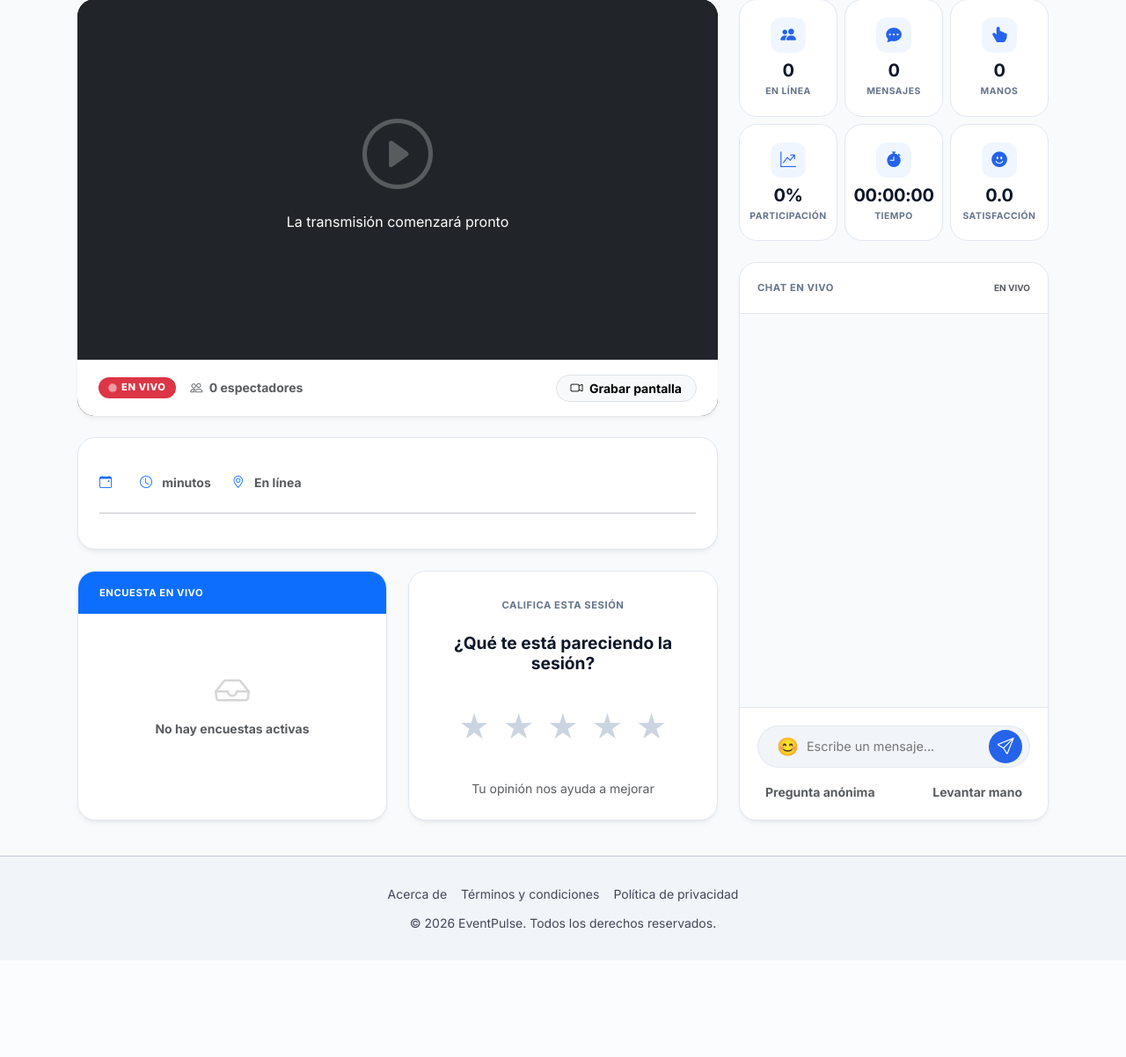
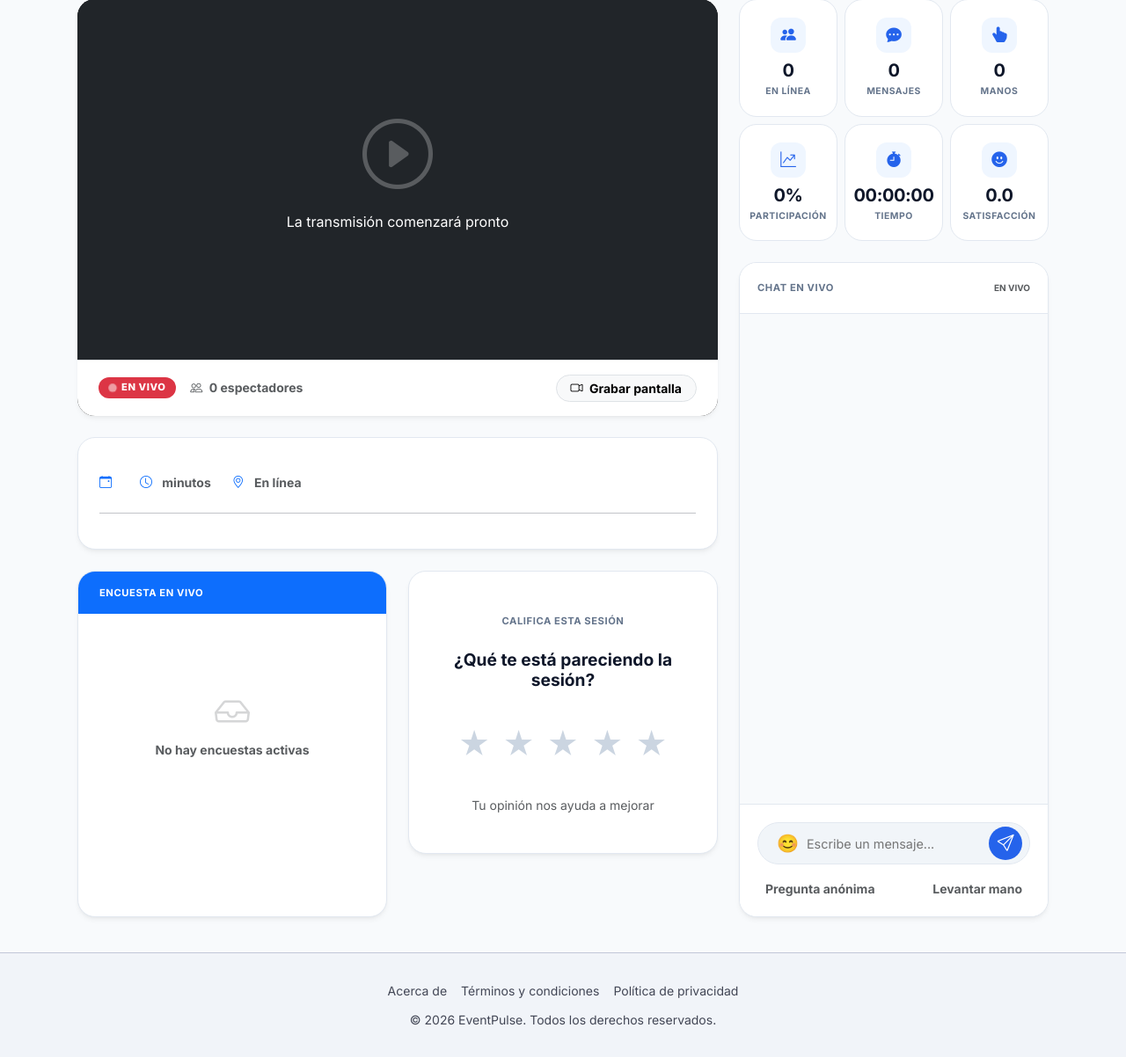
Before and after one commit to Rocio-Planas/Event, a Django app: template ve_streaming/templates/ve_streaming/streaming_room.html in a window 1280 px wide. Shown: the part 121-1323 px from the top of the page at 88% size. Before the commit the page ends 1177 px from the top, so only its background shows below. Run offline with Django 5.2, Linux system fonts and the light colour scheme; the template is opened without the code that fills it, so the values that code supplies are empty; some libraries are stand-ins or nearby versions.

Commit message:
Corrección de estilos cards de encuestas

```diff
--- a/ve_streaming/static/css/streaming-room.css
+++ b/ve_streaming/static/css/streaming-room.css
@@ -42,6 +42,65 @@ body {
   border: 1px solid var(--sr-border) !important;
   box-shadow: var(--sr-shadow) !important;
   overflow: hidden;
+}
+
+/* ===== TARJETAS DE ENCUESTA: MISMA ALTURA Y SCROLL ===== */
+.sr-card-main.h-100 {
+  height: auto !important;
+}
+
+.sr-card-main .card-body {
+  display: flex;
+  flex-direction: column;
+  height: 100%;
+  min-height: 320px; /* altura mínima igual para ambas */
+}
+
+/* Área de resultados de encuesta en vivo */
+#sr-poll-section {
+  flex: 1; /* ocupa el espacio vertical restante */
+  overflow-y: auto;
+  padding-right: 5px;
+  max-height: 100%; /* respeta el límite del padre */
+}
+
+/* Área de opciones de nueva encuesta */
+#sr-poll-options-container {
+  flex: 1;
+  overflow-y: auto;
+  margin-bottom: 0.5rem;
+  padding-right: 5px;
+  max-height: 100%;
+}
+
+/* Scroll minimalista (igual para ambos) */
+#sr-poll-section::-webkit-scrollbar,
+#sr-poll-options-container::-webkit-scrollbar {
+  width: 6px;
+}
+#sr-poll-section::-webkit-scrollbar-track,
+#sr-poll-options-container::-webkit-scrollbar-track {
+  background: #e2e8f0;
+  border-radius: 10px;
+}
+#sr-poll-section::-webkit-scrollbar-thumb,
+#sr-poll-options-container::-webkit-scrollbar-thumb {
+  background: #94a3b8;
+  border-radius: 10px;
+}
+#sr-poll-section::-webkit-scrollbar-thumb:hover,
+#sr-poll-options-container::-webkit-scrollbar-thumb:hover {
+  background: #64748b;
+}
+
+/* Modo oscuro */
+.dark #sr-poll-section::-webkit-scrollbar-track,
+.dark #sr-poll-options-container::-webkit-scrollbar-track {
+  background: var(--surface-container-high);
+}
+.dark #sr-poll-section::-webkit-scrollbar-thumb,
+.dark #sr-poll-options-container::-webkit-scrollbar-thumb {
+  background: var(--primary);
 }
 
 /* Video Player */
@@ -107,9 +166,7 @@ body {
 .sr-chat-container {
   display: flex;
   flex-direction: column;
-  flex: 1;
-  height: 800px;
-  height: auto;
+
   background: var(--sr-card-bg);
   border-radius: 1.25rem;
   border: 1px solid var(--sr-border);
@@ -353,10 +410,58 @@ button:focus-visible {
   padding: 1rem 1.25rem !important;
 }
 
+#sr-poll-section {
+  max-height: 300px;
+  overflow-y: auto;
+}
+
 #sr-poll-section.card-body {
   margin-top: 1rem;
 }
 
+/* La tarjeta en sí no se estira */
+.sr-card-main {
+  height: auto !important;
+}
+
+/* Scroll minimalista para ambos contenedores */
+#sr-poll-options-container,
+#sr-poll-section {
+  max-height: 200px; /* Ajusta este valor para que ambas tarjetas tengan la misma altura */
+  overflow-y: auto;
+  margin-bottom: 0.5rem;
+  padding-right: 5px; /* Evita que el scroll tape el texto */
+}
+
+/* Estilo del scrollbar (igual para ambos) */
+#sr-poll-options-container::-webkit-scrollbar,
+#sr-poll-section::-webkit-scrollbar {
+  width: 6px;
+}
+#sr-poll-options-container::-webkit-scrollbar-track,
+#sr-poll-section::-webkit-scrollbar-track {
+  background: #e2e8f0;
+  border-radius: 10px;
+}
+#sr-poll-options-container::-webkit-scrollbar-thumb,
+#sr-poll-section::-webkit-scrollbar-thumb {
+  background: #94a3b8;
+  border-radius: 10px;
+}
+#sr-poll-options-container::-webkit-scrollbar-thumb:hover,
+#sr-poll-section::-webkit-scrollbar-thumb:hover {
+  background: #64748b;
+}
+
+/* Modo oscuro */
+.dark #sr-poll-options-container::-webkit-scrollbar-track,
+.dark #sr-poll-section::-webkit-scrollbar-track {
+  background: var(--surface-container-high);
+}
+.dark #sr-poll-options-container::-webkit-scrollbar-thumb,
+.dark #sr-poll-section::-webkit-scrollbar-thumb {
+  background: var(--primary);
+}
 /* ===== CONTENEDOR DE CADA OPCIÓN (INPUT + BOTÓN) ===== */
 .sr-poll-option-input-group {
   display: flex;
@@ -618,7 +723,8 @@ button:focus-visible {
 /* Responsive Adjustments */
 @media (max-width: 991.98px) {
   .sr-chat-container {
-    height: 500px;
+    /*height: 500px;*/
+    flex: 1;
   }
 }
 
@@ -961,8 +1067,43 @@ button:focus-visible {
 }
 
 /* === Fuerza a la columna izquierda a tener la misma altura que el chat === */
+/* ===== COLUMNAS CON MISMA ALTURA FIJA + CHAT CON SCROLL ===== */
 .row.g-4 {
-  align-items: stretch !important; /* ya debería estar, pero por si acaso */
+  align-items: stretch;
+}
+
+/* Altura base para ambas columnas (ajústala según tu diseño) */
+.row.g-4 > .col-lg-8,
+.row.g-4 > .col-lg-4 {
+  min-height: 600px; /* altura mínima para que se vean iguales */
+}
+
+/* Columna izquierda: sin scroll interno (que crezca si el contenido es mayor) */
+.row.g-4 > .col-lg-8 {
+  height: auto;
+  overflow: visible;
+}
+
+/* Columna derecha: altura fija igual al contenido de la izquierda (no la limitamos) */
+.row.g-4 > .col-lg-4 {
+  display: flex;
+  flex-direction: column;
+  height: auto; /* se estirará automáticamente por stretch */
+}
+
+/* Chat: altura determinada por la columna, con scroll interno */
+.sr-chat-container {
+  flex: 1; /* ocupa todo el espacio vertical disponible en la columna */
+  display: flex;
+  flex-direction: column;
+  min-height: 0; /* necesario para que el scroll funcione */
+  overflow: hidden;
+}
+
+.sr-chat-messages {
+  flex: 1;
+  overflow-y: auto;
+  min-height: 0;
 }
 
 /* El contenedor de las opciones de la encuesta (dentro de la tarjeta de nueva encuesta) */
--- a/ve_streaming/templates/ve_streaming/streaming_room.html
+++ b/ve_streaming/templates/ve_streaming/streaming_room.html
@@ -61,14 +61,14 @@
             </div>
 
             <!-- Sección de Encuestas -->
-            <div class="row g-4">
+            <div class="row g-4 ">
                 <!-- Encuesta Activa (siempre visible para todos) -->
                 <div class="col-md-6">
                     <div class="sr-card-main h-100">
                         <div class="card-header bg-white border-0 py-3 px-4">
                             <span class="sr-label mb-0" data-i18n="live_poll"><i class="bi bi-bar-chart-line me-2"></i> Encuesta en Vivo</span>
                         </div>
-                        <div class="card-body px-4 pb-4" id="sr-poll-section">
+                        <div class="card-body p-4" id="sr-poll-section">
                             <div class="text-center py-5 text-muted">
                                 <i class="bi bi-inbox display-6 opacity-25"></i>
                                 <p class="mt-2 small fw-bold" data-i18n="no_active_poll">No hay encuestas activas</p>
```
